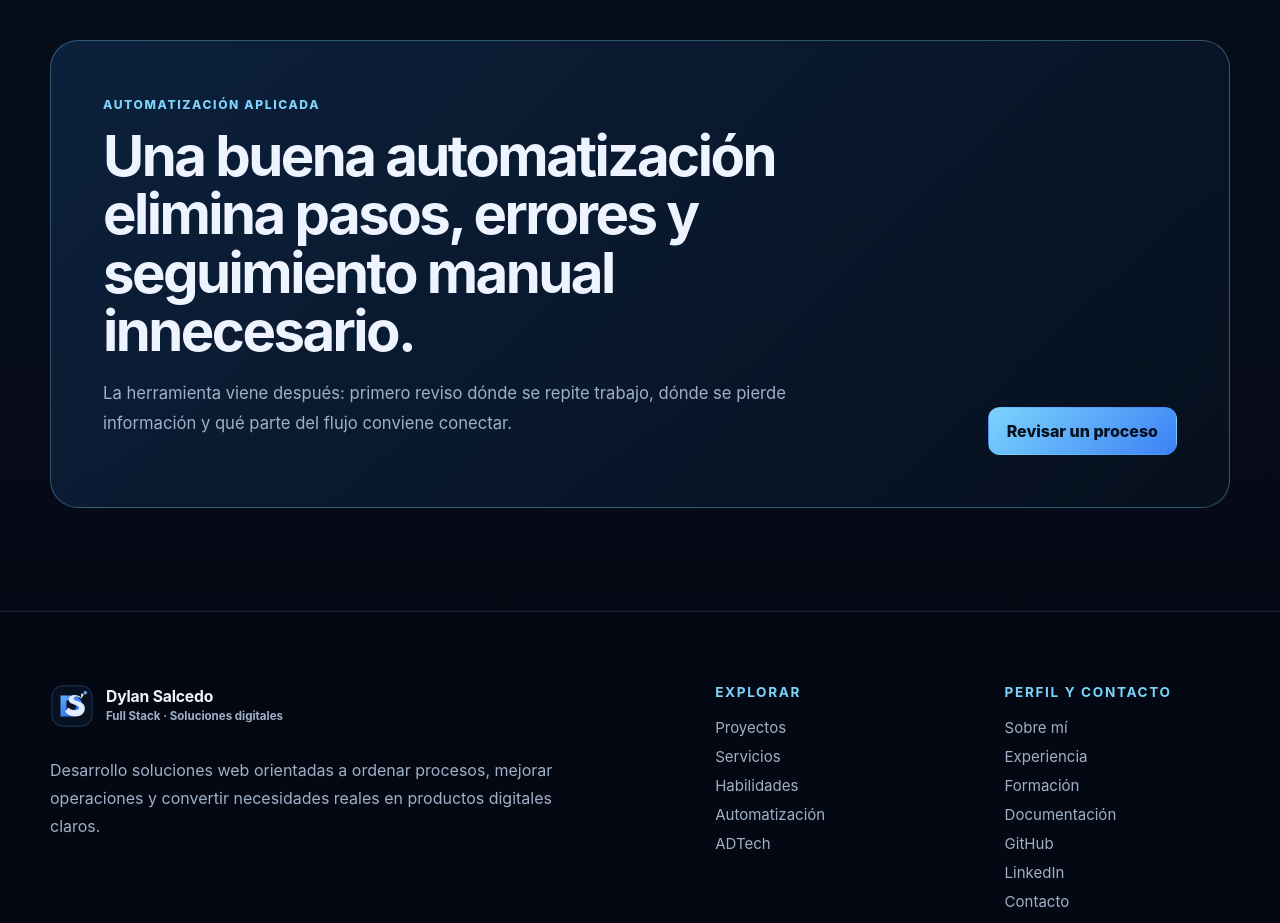
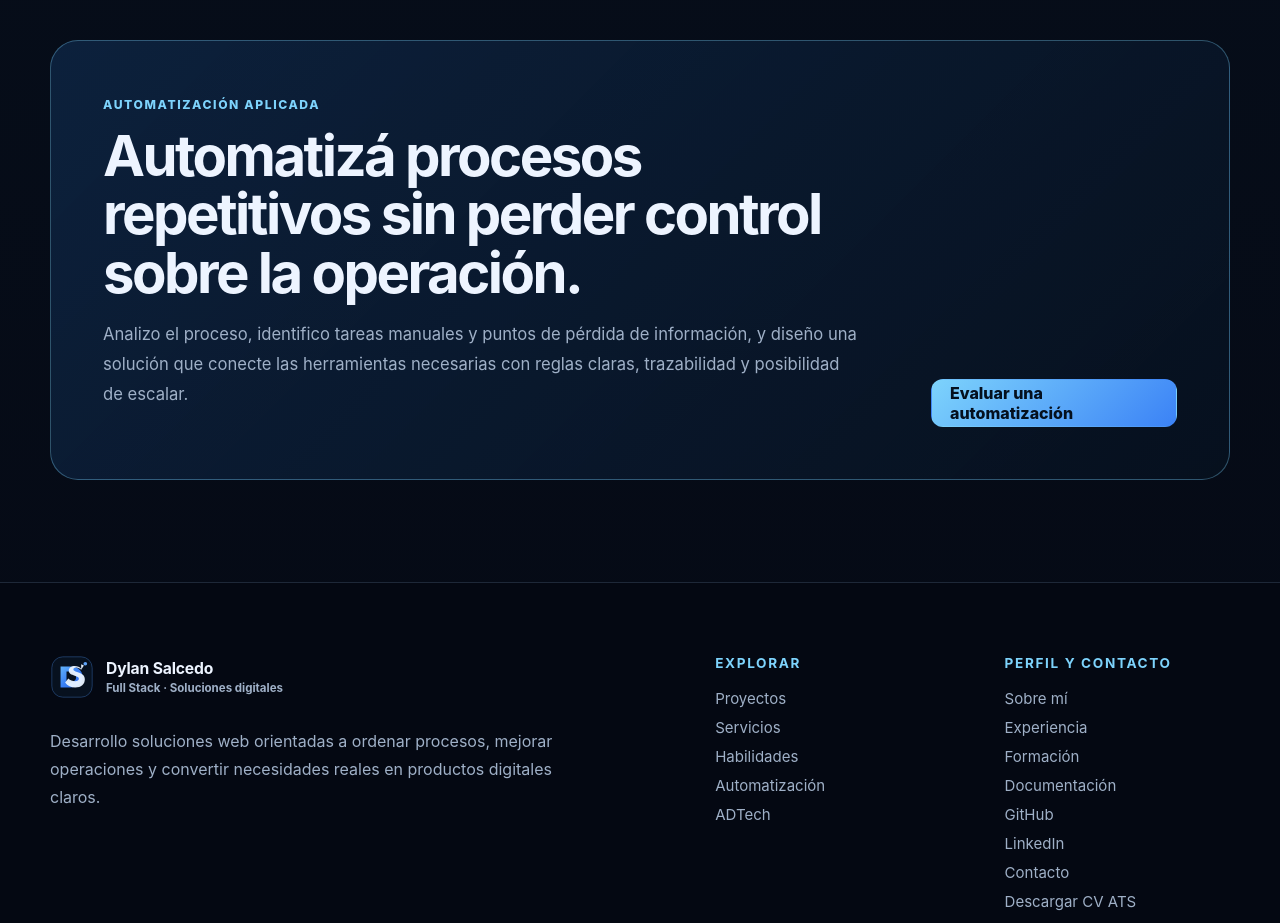
Before and after one commit to DylanDev08/Portfolio-Dylan, a React (Vite) app in the folder frontend/: page /automatizaciones in a window 1280 px wide. Shown: the part 2300-3223 px from the top of the page. Built offline with nearby package versions, Linux system fonts and the light colour scheme; no server answers.

Commit message:
copy: strengthen automation sales messaging

```diff
--- a/frontend/src/pages/WorkflowsPage.jsx
+++ b/frontend/src/pages/WorkflowsPage.jsx
@@ -11,9 +11,9 @@ export function WorkflowsPage() {
       <AutomationSection automations={data.workflows} />
       <ConversionCta
         eyebrow="Automatización aplicada"
-        title="Una buena automatización elimina pasos, errores y seguimiento manual innecesario."
-        description="La herramienta viene después: primero reviso dónde se repite trabajo, dónde se pierde información y qué parte del flujo conviene conectar."
-        ctaLabel="Revisar un proceso"
+        title="Automatizá procesos repetitivos sin perder control sobre la operación."
+        description="Analizo el proceso, identifico tareas manuales y puntos de pérdida de información, y diseño una solución que conecte las herramientas necesarias con reglas claras, trazabilidad y posibilidad de escalar."
+        ctaLabel="Evaluar una automatización"
       />
     </PageShell>
   );
```
